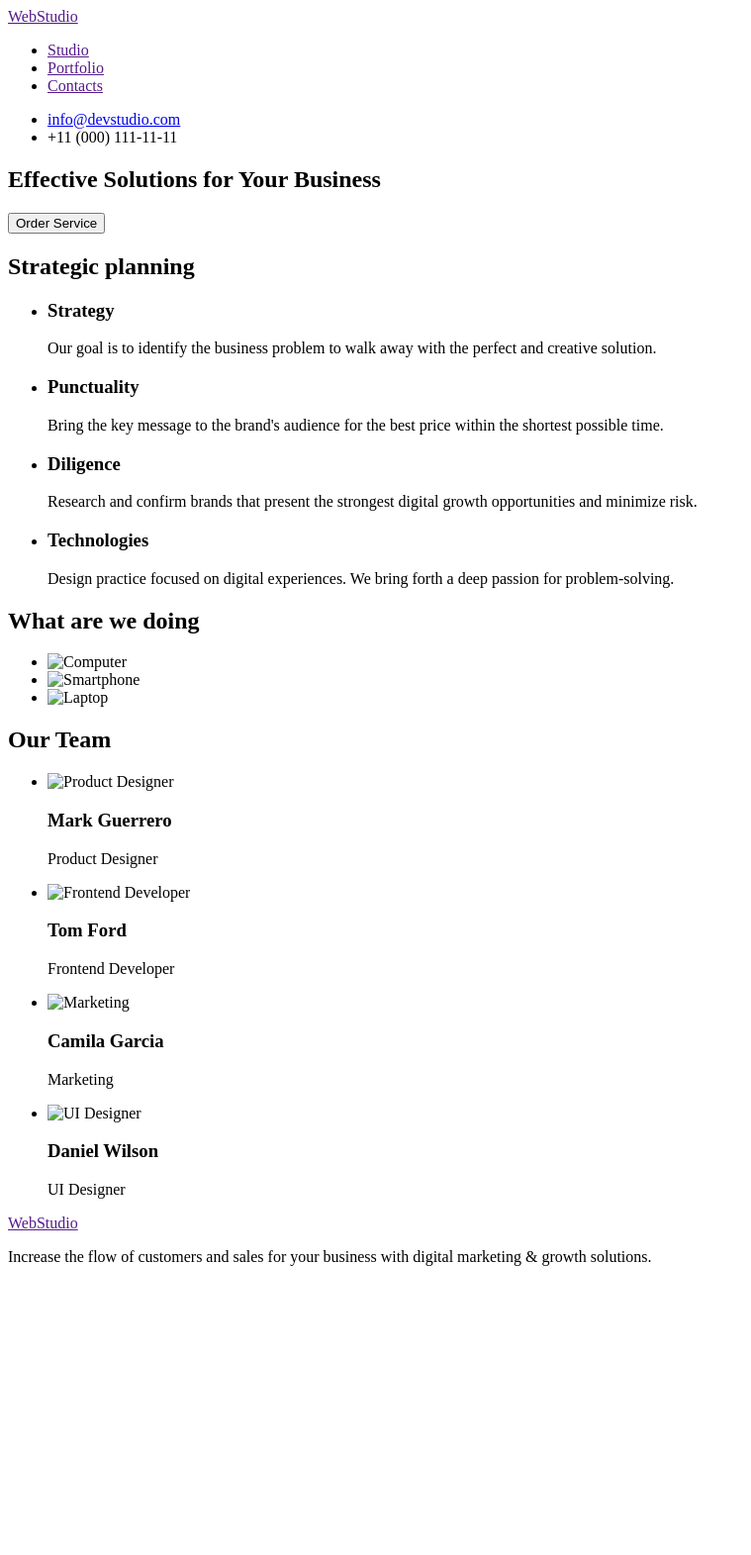
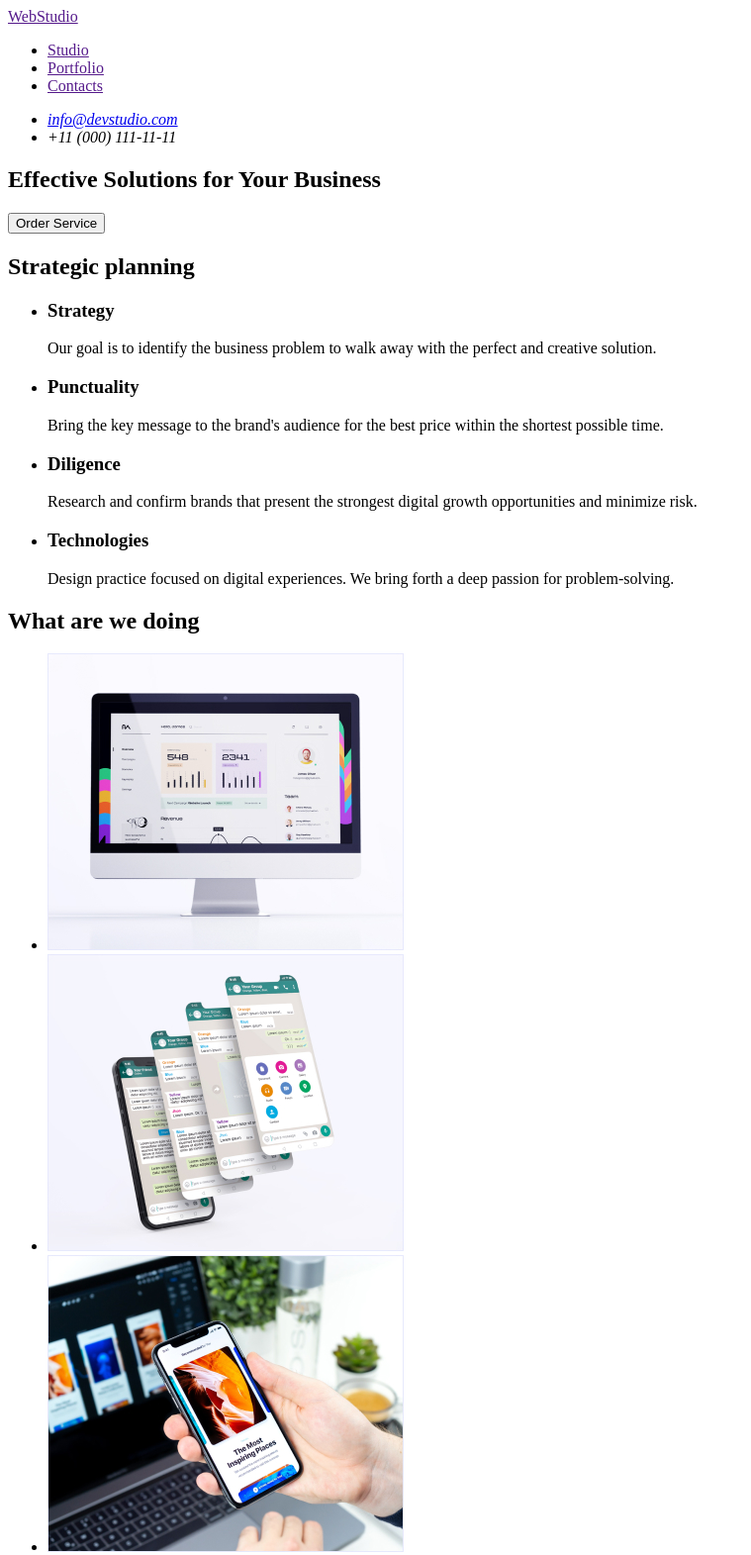
Before and after one commit to YanaBosa/goit-markup-hw-02, a plain HTML site: page index.html in a window 1280 px wide. Shown: the top 1571 px of the page at 99% size, without its empty margins (0-759 px from the left). Before the commit the page ends 1295 px from the top, so only its background shows below. Drawn offline with Linux system fonts and the light colour scheme; the site is published under a folder, as on GitHub Pages, so addresses that start at the root find nothing.

Commit message:
Update index.html

```diff
--- a/index.html
+++ b/index.html
@@ -16,11 +16,12 @@
             <li><a href=""> Contacts</a></li>
         </ul>
         </nav>
+       <address>
         <ul>
-           <li><a href="mailto:">info@devstudio.com</a></li>
+           <li><a href="mailto:info@devstudio.com">info@devstudio.com</a></li>
            <li><a href="tel:+110001111111"></a>+11 (000) 111-11-11</li>
         </ul>
-
+        </address>
     </header>
    <main>
     <section>
@@ -55,28 +56,28 @@
     <section>
         <h2>What are we doing</h2>
         <ul>
-            <li><img src="/images/img1.jpg" alt="Computer" width="360"> </li>
-            <li><img src="/images/img2.jpg" alt="Smartphone" width="360"> </li>
-            <li><img src="/images/img3.jpg" alt="Laptop" width="360"></li>
+            <li><img src="./images/img1.jpg" alt="Computer" width="360"></li>
+            <li><img src="./images/img2.jpg" alt="Smartphone" width="360"></li>
+            <li><img src="./images/img3.jpg" alt="Laptop" width="360"></li>
         </ul>
     </section>
 
     <section>
         <h2>Our Team</h2>
        <ul>
-        <li><a href=""></a><img src="/images/employee1.jpg" alt="Product Designer" width="264">
+        <li><a href=""></a><img src="./images/employee1.jpg" alt="Product Designer" width="264">
             <h3>Mark Guerrero</h3>
             <p>Product Designer</p>
         </li>
-        <li><a href=""></a><img src="/images/employee2.jpg" alt="Frontend Developer" width="264">
+        <li><a href=""></a><img src="./images/employee2.jpg" alt="Frontend Developer" width="264">
             <h3>Tom Ford</h3>
             <p>Frontend Developer</p>
         </li>
-        <li><a href=""></a><img src="/images/employee3.jpg" alt="Marketing" width="264">
+        <li><a href=""></a><img src="./images/employee3.jpg" alt="Marketing" width="264">
             <h3>Camila Garcia</h3>
             <p>Marketing</p>
         </li>
-        <li><a href=""></a><img src="/images/employee4.jpg" alt="UI Designer" width="264">
+        <li><a href=""></a><img src="./images/employee4.jpg" alt="UI Designer" width="264">
             <h3>Daniel Wilson</h3>
             <p>UI Designer</p>
         </li>
@@ -86,7 +87,7 @@
 </main>
 
 <footer>
-    <a href="">WebStudio</a>
+    <a href="index.html">WebStudio</a>
     <p>Increase the flow of customers and sales for your business with digital marketing & growth solutions.</p>
 </footer>
 </body>
```
